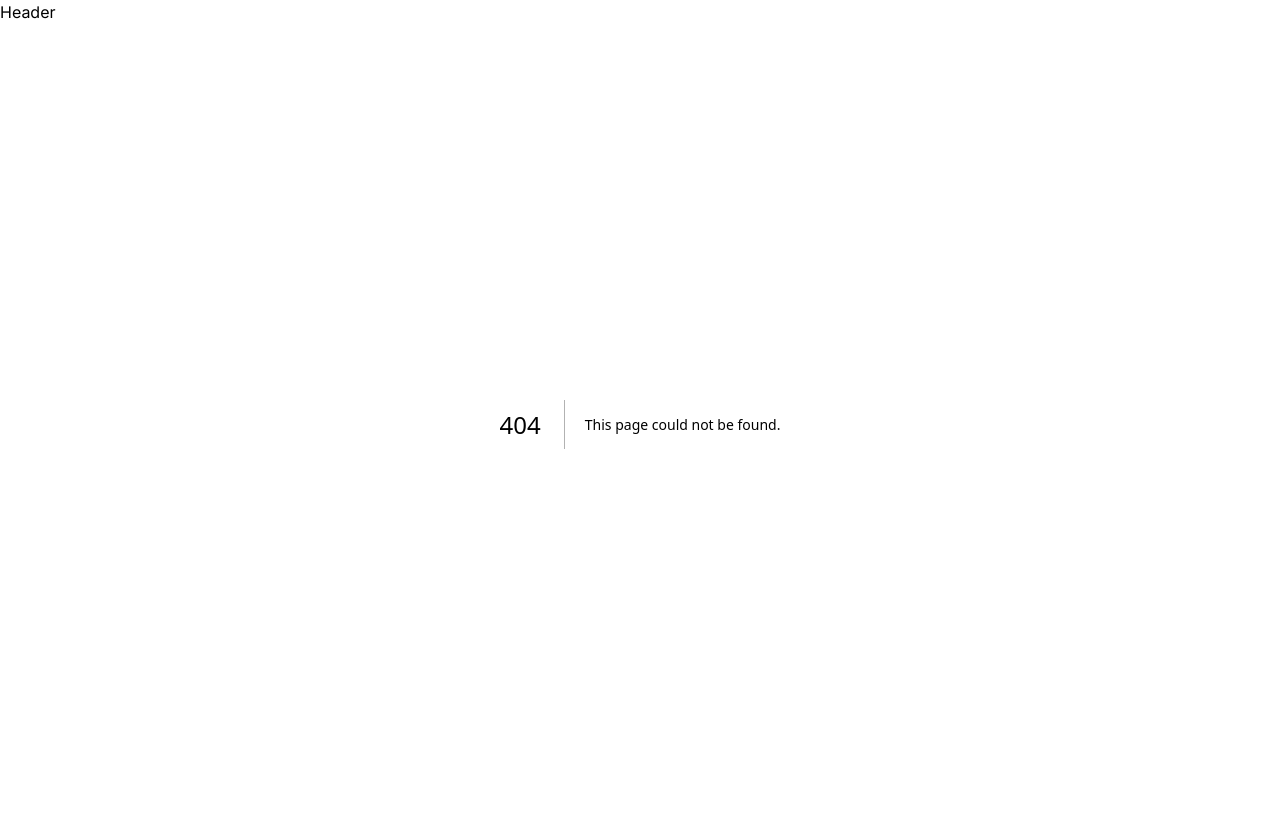
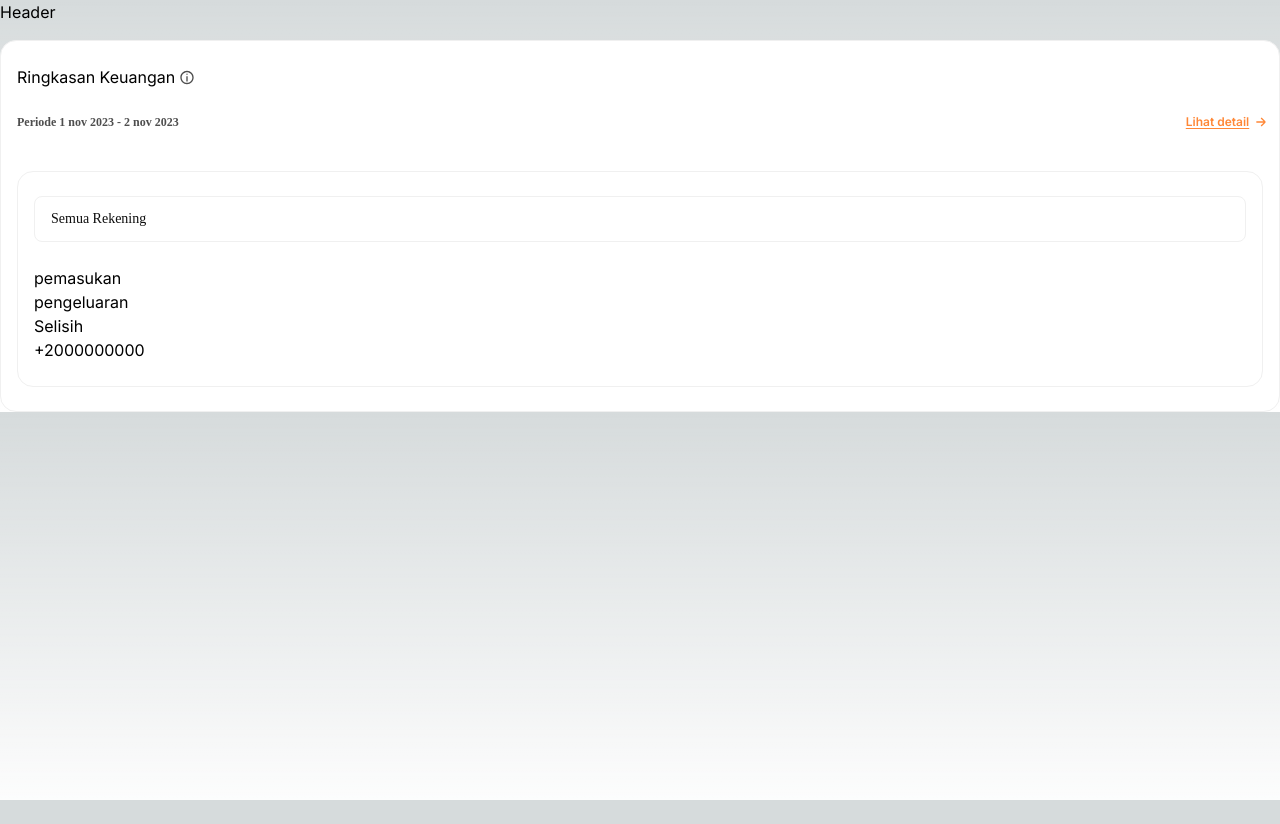
Before and after one commit to Mpaas-custom-components/microsite-react, a Next.js app: page /insight in a window 1280 px wide. Before the commit this address had no page. After the commit the page ends 800 px from the top, so only its background shows below. Built offline with nearby package versions, Linux system fonts and the light colour scheme.

Commit message:
ui progress 40%

```diff
--- /dev/null
+++ b/src/app/(core)/insight/insighthome.module.css
@@ -0,0 +1,75 @@
+.content-container {
+    padding: 24px 24px 40px 24px;
+}
+
+.content-title {
+    display: flex;
+    align-items: center;
+    gap: 4px;
+}
+
+.period-group {
+    display: flex;
+    justify-content: space-between;
+    gap: var(--spacing-spacing-416-px, 16px);
+    align-items: center;
+}
+
+.period-text {
+    color: var(--functional-bw-tones-charcoal-gray, #4e4e4e);
+    font-feature-settings: "clig" off, "liga" off;
+    font-family: TT Interphases Pro;
+    font-size: 12px;
+    font-style: normal;
+    font-weight: 600;
+    width: 100%;
+    line-height: 140%;
+}
+
+.period-button {
+    display: flex;
+}
+
+.detail-button {
+    text-decoration: underline;
+    font-size: 12px;
+    font-weight: 600;
+    color: #ff8736;
+    text-underline-offset: 2px;
+    white-space: nowrap;
+    margin-right: 4px;
+}
+
+.content-container {
+    margin-top: 16px;
+    border-radius: var(--rounded-corner-medium-16-px, 16px);
+    border-top: 1px solid var(--functional-bw-tones-snow-white, #f0f0f0);
+    border-right: 1px solid var(--functional-bw-tones-snow-white, #f0f0f0);
+    border-bottom: 1px solid var(--functional-bw-tones-snow-white, #f0f0f0);
+    border-left: 1px solid var(--functional-bw-tones-snow-white, #f0f0f0);
+    background: var(--functional-bw-tones-white, #fff);
+    padding: 24px 16px;
+    display: flex;
+    flex-direction: column;
+    gap: 24px;
+}
+
+.account-selection-card {
+    border-radius: 8px;
+    border-top: 1px solid var(--functional-bw-tones-snow-white, #f0f0f0);
+    border-right: 1px solid var(--functional-bw-tones-snow-white, #f0f0f0);
+    border-bottom: 1px solid var(--functional-bw-tones-snow-white, #f0f0f0);
+    border-left: 1px solid var(--functional-bw-tones-snow-white, #f0f0f0);
+    background: var(--functional-bw-tones-white, #fff);
+    padding: 12px 16px;
+}
+
+.account-selection-text {
+    color: var(--functional-bw-tones-black, #0e0e0e);
+    font-feature-settings: "clig" off, "liga" off;
+    font-family: TT Interphases Pro;
+    font-size: 14px;
+    font-style: normal;
+    font-weight: 400;
+    line-height: 140%;
+}
--- /dev/null
+++ b/src/app/(core)/insight/page.tsx
@@ -0,0 +1,41 @@
+import classes from "./insighthome.module.css"
+import infoOutlined from "../../../../public/ic_common_info_outlined.svg"
+import arrow from "../../../../public/Icon_R.svg"
+import Image from "next/image"
+export default function InsightHome() {
+    return (
+        <>
+            <div className={classes["content-container"]}>
+                <div className={classes["content-title"]}>
+                    <h4>Ringkasan Keuangan</h4>
+                    <Image src={infoOutlined} alt="alt" />
+                </div>
+                <div className={classes["period-group"]}>
+                    <p className={classes["period-text"]}>
+                        Periode 1 nov 2023 - 2 nov 2023
+                    </p>
+                    <div className={classes["period-button"]}>
+                        <p className={classes["detail-button"]}>Lihat detail</p>
+                        <Image src={arrow} alt="alt" />
+                    </div>
+                </div>
+                <div className={classes["content-container"]}>
+                    <div className={classes["account-selection-card"]}>
+                        <p className={classes["account-selection-text"]}>Semua Rekening</p>
+                    </div>
+                    <div>
+                        <div>
+                            <div>
+                                pemasukan
+                            </div>
+                            <div>
+                                pengeluaran
+                            </div>
+                        </div>
+                        <p>Selisih <p>+2000000000</p></p>
+                    </div>
+                </div>
+            </div>
+        </>
+    )
+}
--- a/tsconfig.json
+++ b/tsconfig.json
@@ -8,7 +8,7 @@
     "noEmit": true,
     "esModuleInterop": true,
     "module": "esnext",
-    "moduleResolution": "bundler",
+    "moduleResolution": "Node",
     "resolveJsonModule": true,
     "isolatedModules": true,
     "jsx": "preserve",
```
Also changed, not shown: public/Icon_R.svg (added), public/ic_common_info_outlined.svg (added).
